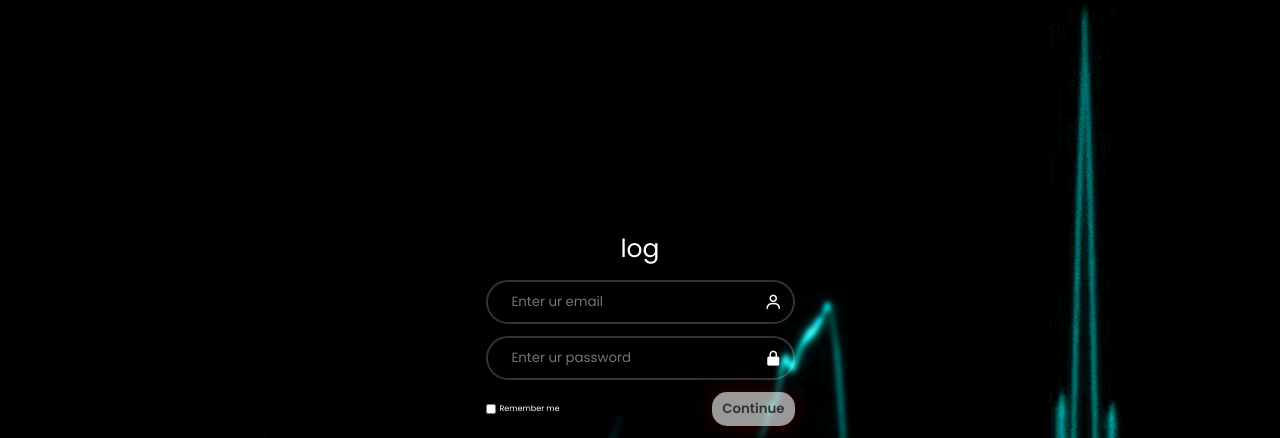
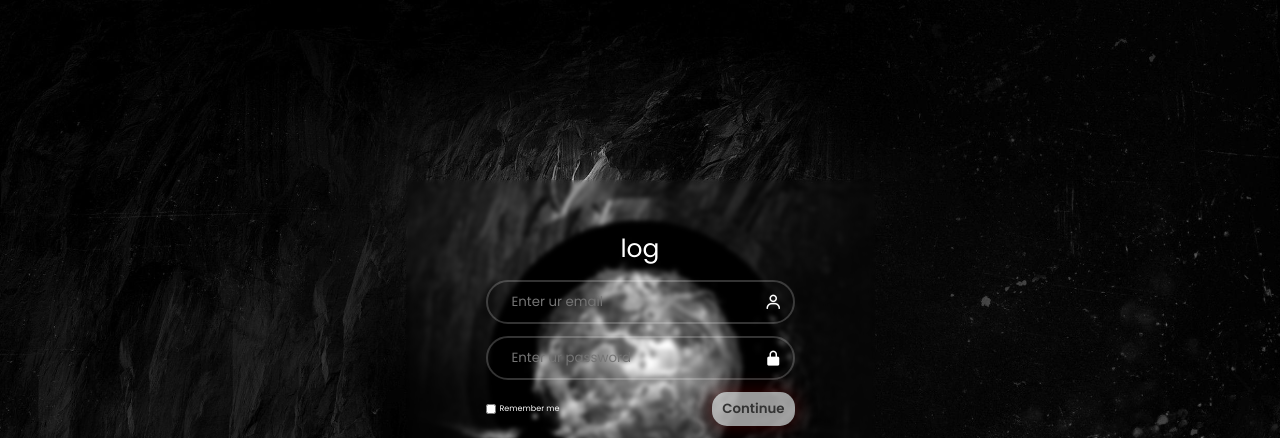
Before and after one commit to AdamLarabi/test, a plain HTML site: page index.html in a window 1280 px wide. Shown: the top 438 px of the page. Drawn offline with nearby package versions, Linux system fonts and the light colour scheme.

Commit message:
backgroud changes

```diff
--- a/style.css
+++ b/style.css
@@ -9,7 +9,7 @@
 }
 
 body {
-  background-image: url(img/back4.gif);
+  background-image: url(img/back.jpg);
   background-size: cover;
   background-position: center;
   display: flex;
```
